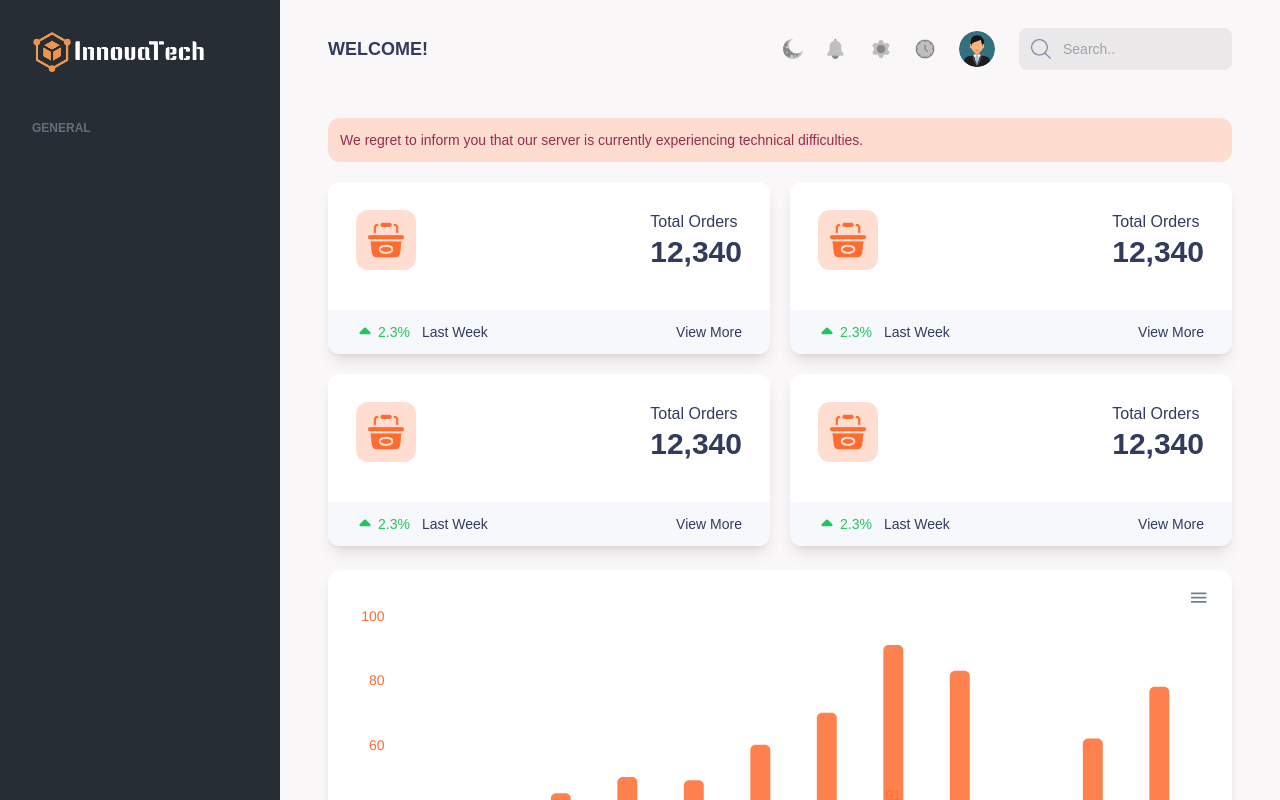
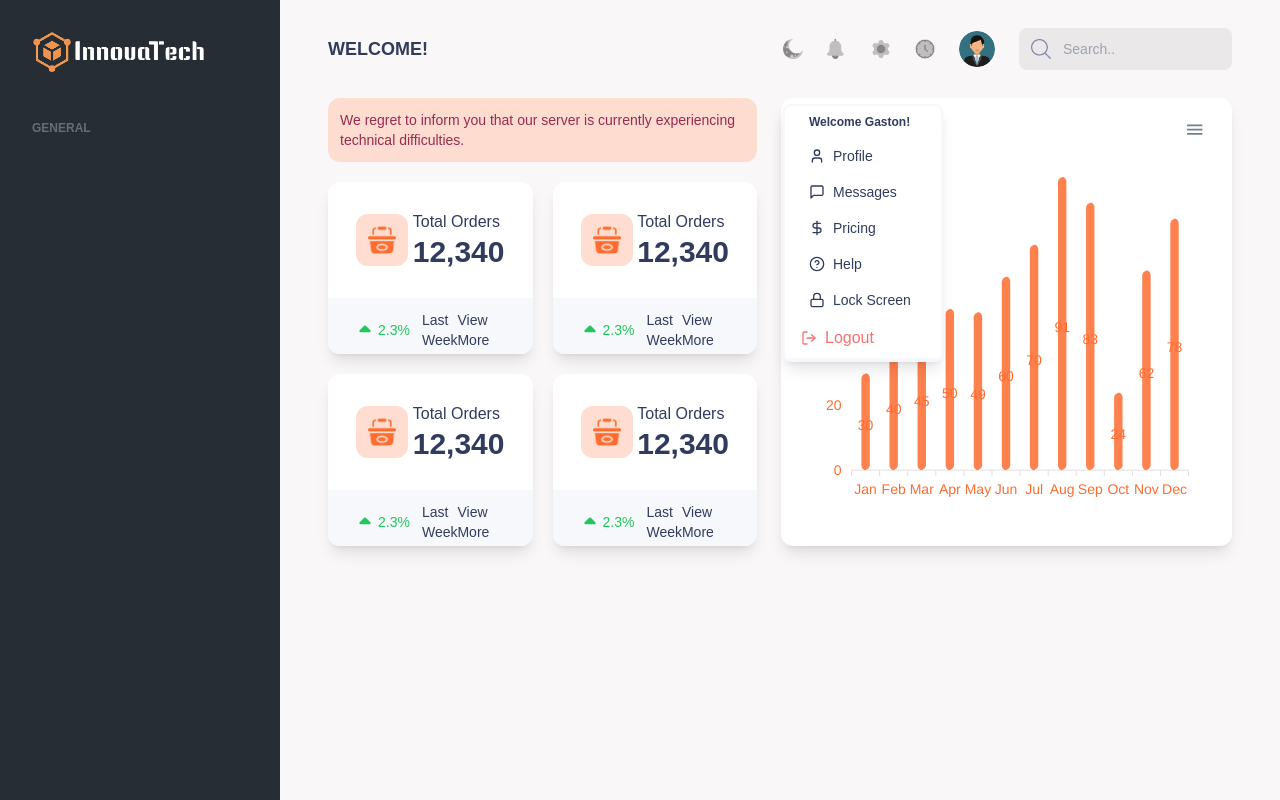
Before and after one commit to HKinnovaTech/Dashboard-Inventory, a Next.js app: page / in a window 1280 px wide. Both pictures are taken after a click on the button 977 px from the left and 49 px from the top of the page. Shown: the top 800 px of the page. Built offline with nearby package versions, Linux system fonts and the light colour scheme.

Commit message:
added user setting

```diff
--- a/package.json
+++ b/package.json
@@ -12,6 +12,7 @@
     "@heroicons/react": "^2.2.0",
     "@material-tailwind/react": "^2.1.10",
     "apexcharts": "^4.4.0",
+    "lucide-react": "^0.475.0",
     "next": "15.1.6",
     "react": "^19.0.0",
     "react-apexcharts": "^1.7.0",
--- a/src/app/Components/Dashboard/Dashboard.tsx
+++ b/src/app/Components/Dashboard/Dashboard.tsx
@@ -4,9 +4,9 @@ import Graph from "./components/graph/graph";
 
 const Dashboard = () => {
   return (
-    <div className="flex flex-row lg:flex-col gap-6 items-end justify-center">
+    <div className="flex flex-row gap-6 items-start justify-center">
       <div className="w-full">
-        <div className="w-full bg-[#ffdacb]/90 text-[#972b51] rounded-xl p-3 text-sm my-5">
+        <div className="w-full bg-[#ffdacb]/90 text-[#972b51] rounded-xl p-3 text-sm mb-5">
           <p>We regret to inform you that our server is currently experiencing technical difficulties.</p>
         </div>
         <div className="grid grid-cols-2 gap-5">
--- a/src/app/Components/Dashboard/components/graph/graph.tsx
+++ b/src/app/Components/Dashboard/components/graph/graph.tsx
@@ -109,9 +109,9 @@ const Graph: React.FC = () => {
   ];
 
   return (
-    <div className="app bg-primary p-4 rounded-xl shadow-lg w-full">
+    <div className="app bg-primary p-5 rounded-xl shadow-lg w-full -z-50">
       <div className="row">
-        <div className="mixed-chart w-full h-auto">
+        <div className="mixed-chart w-full">
           <Chart options={options} series={series} type="bar" width="100%" height="393" />
         </div>
       </div>
--- a/src/app/Components/Dashboard/components/infocard.tsx
+++ b/src/app/Components/Dashboard/components/infocard.tsx
@@ -6,7 +6,7 @@ const InfoCard = (props) => {
     <div className="h-[172px] bg-primary shadow-lg rounded-xl overflow-hidden flex flex-col justify-between">
       <div className="flex items-center justify-between p-7 ">
         <div className="bg-[#ffdacb]/90 rounded-xl p-3">
-          <img src="/images/bucket.png" alt="Bucket" className="w-9 h-9" />
+          <img src="/images/bucket.png" alt="Bucket" className="w-7 h-7" />
         </div>
         <div>
           <p className="text-textcolor">Total Orders</p>
--- a/src/app/Components/header/header.tsx
+++ b/src/app/Components/header/header.tsx
@@ -1,12 +1,21 @@
 "use client";
-import React from "react";
+import React, { useState } from "react";
 import Pagename from "./components/pagename";
 import Functionbutton from "./components/functionbutton";
 import Search from "./components/search";
 import ThemeToggle from "./components/themebutton";
-import '../../globals.css'
+import "../../globals.css";
+import {
+  LogOut,
+  User,
+  MessageSquare,
+  DollarSign,
+  HelpCircle,
+  Lock,
+} from "lucide-react";
 
 const Header = () => {
+  const [isDropdownOpen, setIsDropdownOpen] = useState(false);
   return (
     <div className="w-full sticky top-0 py-7 bg-background  text-center flex justify-between items-center  px-12">
       <Pagename />
@@ -15,13 +24,53 @@ const Header = () => {
         <Functionbutton icon="bell" />
         <Functionbutton icon="setting" />
         <Functionbutton icon="clock" />
-        <button>
-        <img
-          src="/images/user.png"
-          alt="User"
-          className="w-9 h-9 rounded-full"
-        />
+        <button onClick={() => setIsDropdownOpen(!isDropdownOpen)}>
+          <img
+            src="/images/user.png"
+            alt="User"
+            className="w-9 h-9 rounded-full"
+          />
         </button>
+
+        <div
+          className={`absolute top-24 w-40 bg-primary border-2 border-secoundary text-textcolor shadow-lg rounded-lg overflow-hidden transform transition-all duration-500 ease-in-out ${
+            isDropdownOpen
+              ? "translate-y-2 opacity-100"
+              : "translate-y-0 opacity-0 pointer-events-none"
+          } z-50`}
+        >
+          <div className="py-2">
+            <p className="text-xs text-left ml-6 font-bold">Welcome Gaston!</p>
+          </div>
+          <ul className=" text-sm">
+            <li className="flex items-center px-6 py-2 hover:bg-secoundary  cursor-pointer">
+              <User className="w-4 h-4 mr-2" />
+              Profile
+            </li>
+            <li className="flex items-center px-6 py-2 hover:bg-secoundary  cursor-pointer">
+              <MessageSquare className="w-4 h-4 mr-2" />
+              Messages
+            </li>
+            <li className="flex items-center px-6 py-2 hover:bg-secoundary  cursor-pointer">
+              <DollarSign className="w-4 h-4 mr-2" />
+              Pricing
+            </li>
+            <li className="flex items-center px-6 py-2 hover:bg-secoundary  cursor-pointer">
+              <HelpCircle className="w-4 h-4 mr-2" />
+              Help
+            </li>
+            <li className="flex items-center px-6 py-2 hover:bg-secoundary  cursor-pointer">
+              <Lock className="w-4 h-4 mr-2" />
+              Lock Screen
+            </li>
+          </ul>
+          <div className="border-b-2 border-secoundary ">
+            <button className="w-full flex items-center px-4 py-2 text-red-400 hover:bg-primary ">
+              <LogOut className="w-4 h-4 mr-2" />
+              Logout
+            </button>
+          </div>
+        </div>
         <Search />
       </div>
     </div>
```
Also changed, not shown: src/app/Components/header/index.ts (added), 1 other file (tests, documents, lock files or other folders).
